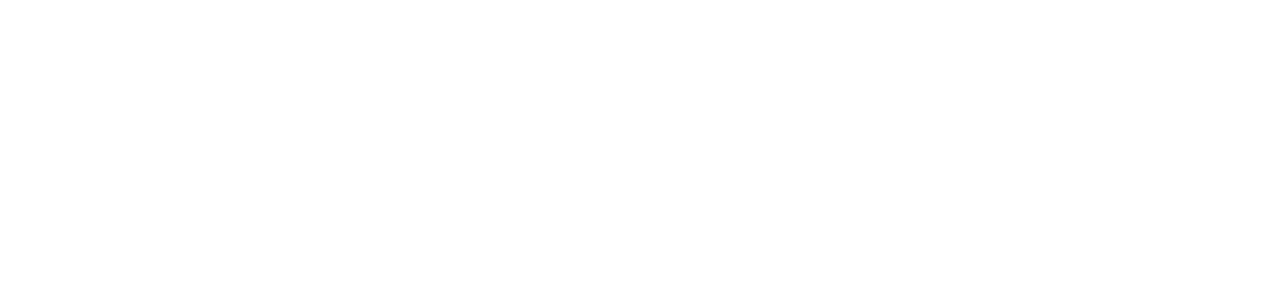
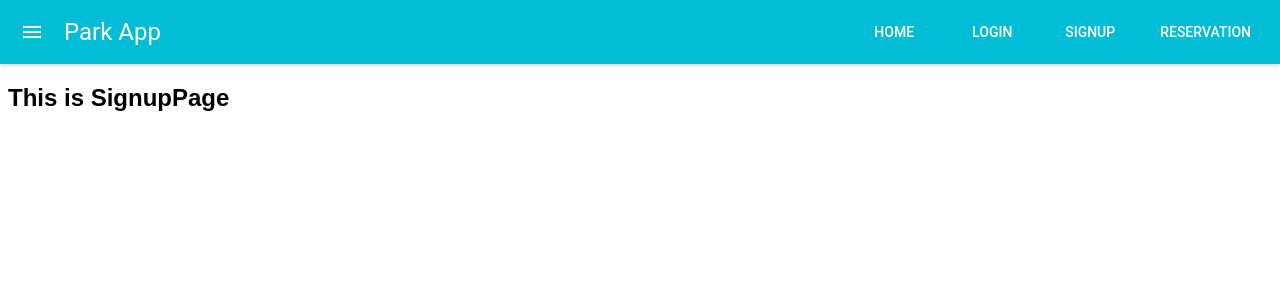
Before and after one commit to vnbhattarai/parkapp-frontend, a React (Create React App) app: page /signup in a window 1280 px wide. Shown: the top 300 px of the page. Built offline with nearby package versions, Linux system fonts and the light colour scheme.

Commit message:
refactor: Refactor routing of components 🔨

```diff
--- a/src/App.js
+++ b/src/App.js
@@ -1,16 +1,13 @@
 import React, { Component } from "react";
-import Header from "./components/Header";
 import { MuiThemeProvider } from "material-ui/styles";
-import Nav from "./components/Nav";
+// import Nav from "./components/Nav";
+// import Header from "./components/Header";
 
 class App extends Component {
   render() {
     return (
       <div>
-        <MuiThemeProvider>
-          <Header />
-        </MuiThemeProvider>
-        <Nav />
+        <h3>This is App Home</h3>
       </div>
     );
   }
--- a/src/Routes.js
+++ b/src/Routes.js
@@ -3,12 +3,20 @@
 import App from "./App";
 import LoginPage from "./containers/LoginPage";
 import ReservationPage from "./containers/ReservationPage";
+import Header from "./components/Header";
+import SignupPage from "./containers/SignupPage";
 
 const Routes = () =>
-  <Switch>
-    <Route exact path="/" component={App} />
-    <Route path="/login" component={LoginPage} />
-    <Route path="/reservation" component={ReservationPage} />
-  </Switch>;
+  <div>
+    <Header />
+    <Switch>
+      <div>
+        <Route exact path="/" component={App} />
+        <Route path="/login" component={LoginPage} />
+        <Route path="/reservation" component={ReservationPage} />
+        <Route path="/signup" component={SignupPage} />
+      </div>
+    </Switch>
+  </div>;
 
 export default Routes;
--- a/src/components/Header.js
+++ b/src/components/Header.js
@@ -1,9 +1,10 @@
 import React from "react";
 import AppBar from "material-ui/AppBar";
+import { MuiThemeProvider } from "material-ui/styles";
 import FlatButton from "material-ui/FlatButton";
 import { Link } from "react-router-dom";
 
-const NavButtons = ["Home", "Login", "Signup", "Reservation"].map(name =>
+const NavButtons = ["Login", "Signup", "Reservation"].map(name =>
   <FlatButton
     containerElement={<Link to={`${name}`.toLowerCase()} />}
     label={`${name}`}
@@ -16,14 +17,25 @@
 );
 
 const Header = () =>
+  <MuiThemeProvider>
     <AppBar
       title="Park App"
       iconElementRight={
         <div>
+          <FlatButton
+            containerElement={<Link to="/" />}
+            label={"Home"}
+            style={{
+              backgroundColor: "transparent",
+              color: "white",
+              margin: 5
+            }}
+          />
           {NavButtons}
         </div>
       }
-    style={{ width: "auto", margin: -8 }}
-  />;
+      style={{ width: "auto", margin: -8, marginBottom: 15 }}
+    />
+  </MuiThemeProvider>;
 
 export default Header;
--- a/src/containers/LoginPage.js
+++ b/src/containers/LoginPage.js
@@ -1,5 +1,4 @@
 import React from "react";
-import Header from "../components/Header";
 import { MuiThemeProvider } from "material-ui/styles";
 import TextField from "material-ui/TextField";
 import RaisedButton from "material-ui/RaisedButton";
@@ -10,15 +9,12 @@
     <br />
     <TextField hintText="Password" floatingLabelText="Password" />
     <br />
-    <RaisedButton primary={true} label="Sign In" />{" "}
+    <RaisedButton primary={true} label="Sign In" />
   </div>;
 
 const LoginPage = () =>
   <MuiThemeProvider>
-    <div>
-      <Header />
-      <Login />
-    </div>
+    <Login />
   </MuiThemeProvider>;
 
 export default LoginPage;
--- a/src/containers/SignupPage.js
+++ b/src/containers/SignupPage.js
@@ -2,7 +2,7 @@
 
 class SignupPage extends Component {
   render() {
-    return <div>This is SignupPage</div>;
+    return <h2>This is SignupPage</h2>;
   }
 }
 
--- a/src/index.js
+++ b/src/index.js
@@ -2,7 +2,6 @@
 import ReactDOM from "react-dom";
 import Routes from "./Routes";
 import "./index.css";
-import App from "./App";
 import { BrowserRouter as Router } from "react-router-dom";
 
 // import registerServiceWorker from './registerServiceWorker';
```
Lines whose indentation alone changed are shown as unchanged.
